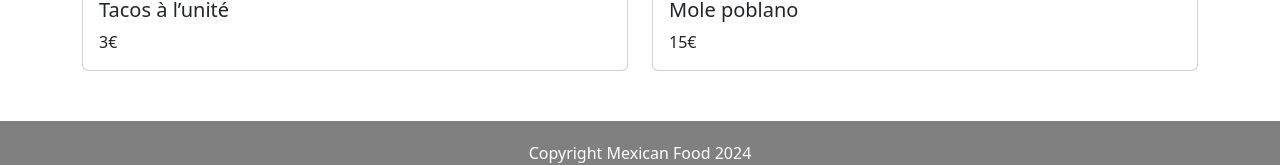
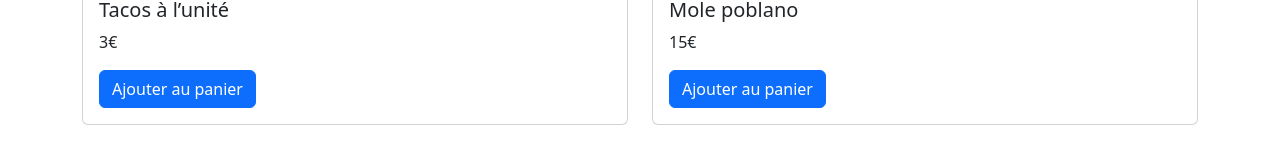
Before and after one commit to CedricAOUN/vite-project-cc, a React (Vite) app: page / in a window 1280 px wide. Shown: the part 395-560 px from the top of the page. Built offline with nearby package versions, Linux system fonts and the light colour scheme.

Commit message:
12: Add to cart button on cards

```diff
--- a/src/App.jsx
+++ b/src/App.jsx
@@ -10,7 +10,7 @@ const DISHES = [
   { name: 'Mole poblano', price: 15, imgUrl: 'https://cdn.pixabay.com/photo/2021/02/04/03/57/mole-5980185_960_720.jpg', stock: 5 },
 ];
 
-const dishesInStock = DISHES.filter(dish => dish.stock > 0);
+const filteredDishes = DISHES.filter(dish => dish.stock > 0);
 
 function App() {
   return (
@@ -19,7 +19,7 @@ function App() {
       <main>
         <Container>
           <Row>
-            {dishesInStock.map((dish, index) => {
+            {filteredDishes.map((dish, index) => {
                 return (
                 <Col md={3} lg key={index}>
                   <Dish name={dish.name} price={dish.price} imgUrl={dish.imgUrl} isNew={dish.isNew}/>
--- a/src/components/Dish/Dish.jsx
+++ b/src/components/Dish/Dish.jsx
@@ -1,7 +1,11 @@
-import { Card, Badge } from "react-bootstrap"
+import { Card, Badge, Button } from "react-bootstrap"
 import './dish.scss'
 
 function Dish({ name, imgUrl, price, isNew }) {
+  const handleClick = (name) => {
+    alert(`Le plat ${name} est maintenant dans votre panier`);
+  }
+
   return (
     <Card>
       <Card.Img src={imgUrl} alt={`Image de ${name}`} />
@@ -11,6 +15,7 @@ function Dish({ name, imgUrl, price, isNew }) {
         <Card.Text>
           {price}€
         </Card.Text>
+        <Button variant="primary" onClick={() => handleClick(name)}>Ajouter au panier</Button>
       </Card.Body>
     </Card>
   )
```
